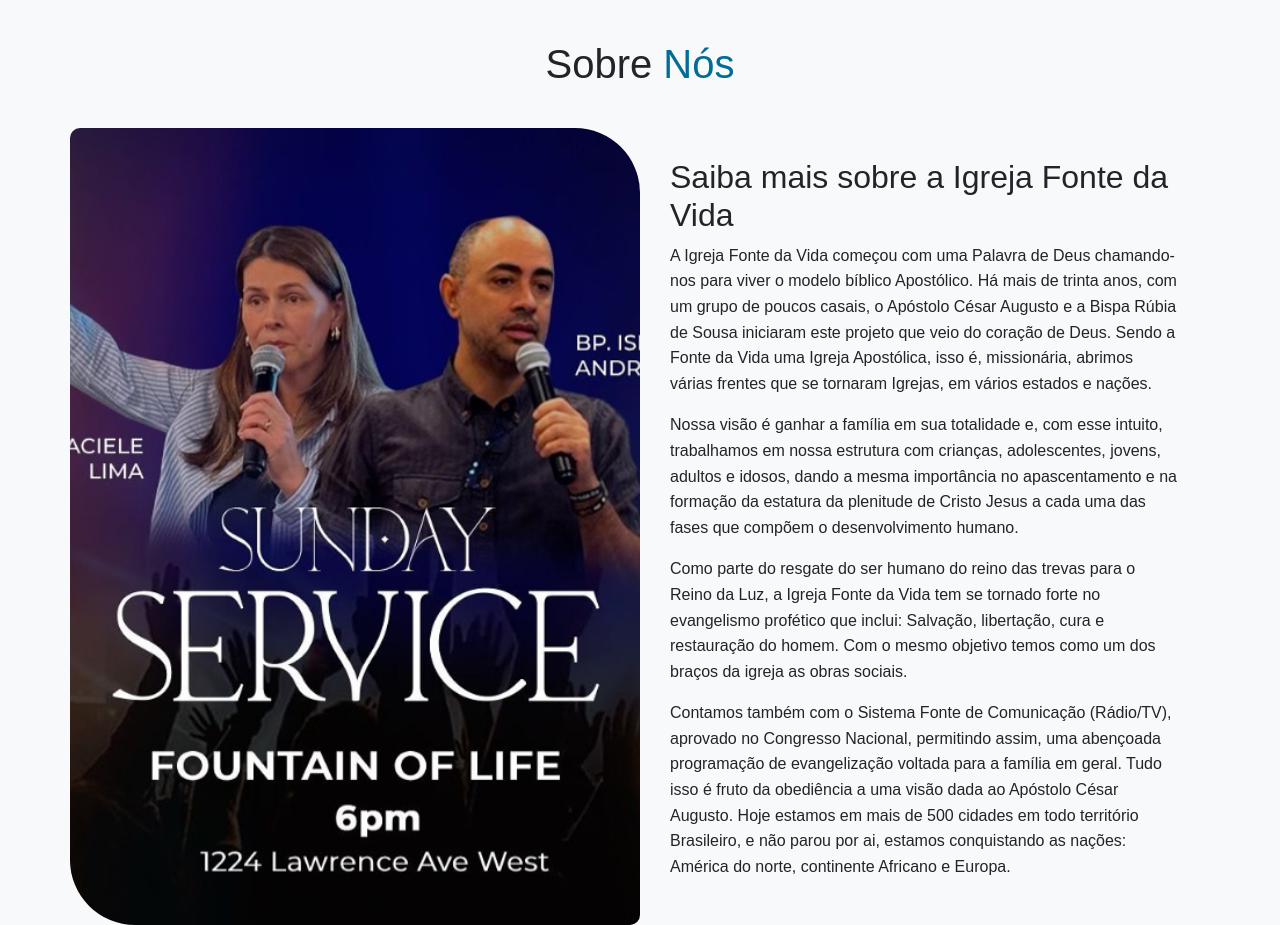
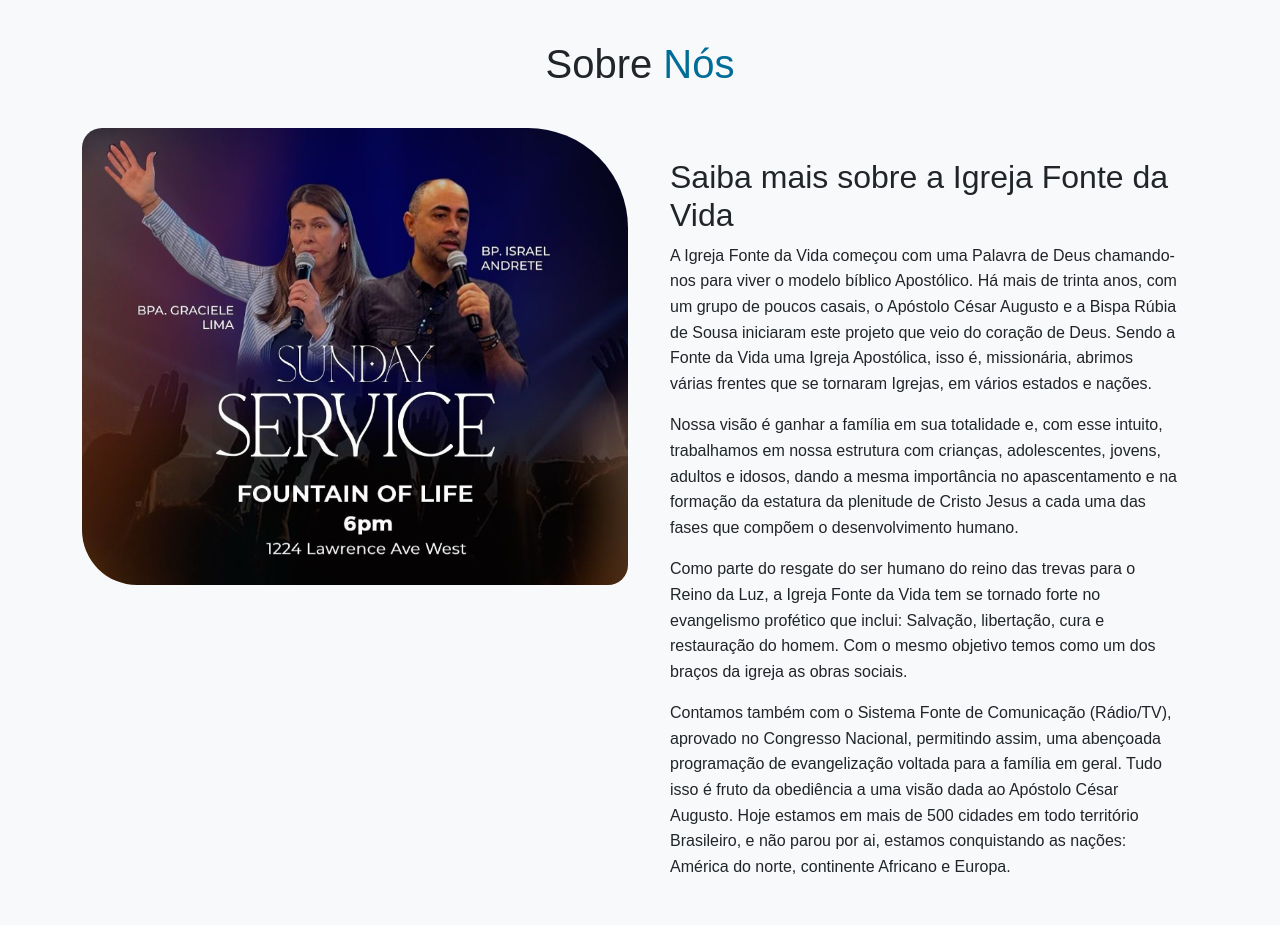
Before and after one commit to TiagoPdaS/site-fonte-da-vida, a plain HTML site: page index.html in a window 1280 px wide. Shown: the part 840-1765 px from the top of the page. Drawn offline with nearby package versions, Linux system fonts and the light colour scheme.

Commit message:
ajustando css

```diff
--- a/index.html
+++ b/index.html
@@ -62,7 +62,9 @@
         <div class="container">
             <h3 class="section-title">Sobre <span>Nós</span></h3>
             <div class="about-content row">
-                <div class="about-left col-md-6"></div>
+                <div class="about-left col-md-6">
+                    <img src="images/img-bispos.png" alt="Imagem dos Bispos" class="img-fluid">
+                </div>
                 <div class="about-right col-md-6">
                     <div>
                         <h2>Saiba mais sobre a Igreja Fonte da Vida</h2>
--- a/style.css
+++ b/style.css
@@ -227,16 +227,20 @@ header.scrolled {
 }
 
 .about-left {
-    background: url('images/img-bispos.png') no-repeat center center/cover;
-    border-radius: 10px 65px;
-    min-height: 400px;
+
+    overflow: hidden; /* Garante que o border-radius funcione com a imagem */
 }
 
 .about-right {
     padding: 30px;
 }
 
-
+.about-left img {
+    border-radius: 20px 100px 20px 55px !important; /* Força a aplicação do border-radius */
+    display: block; /* Garante que a imagem seja tratada como um bloco */
+    width: 100%; /* Ajusta a largura da imagem ao contêiner */
+    height: auto; /* Mantém a proporção da imagem */
+}
 
 /*pano de leitura*/
 .bible-reading-section {
```
